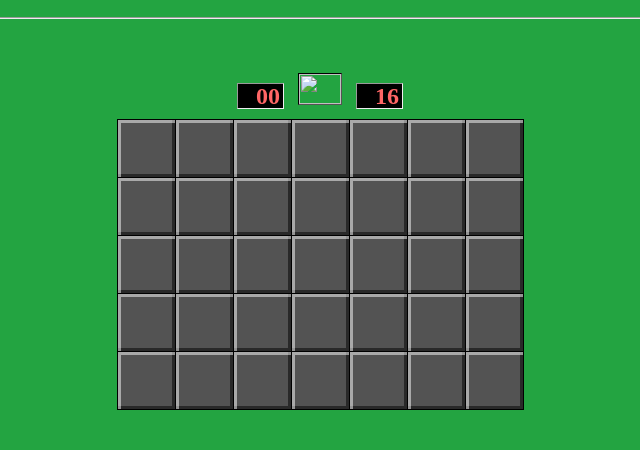
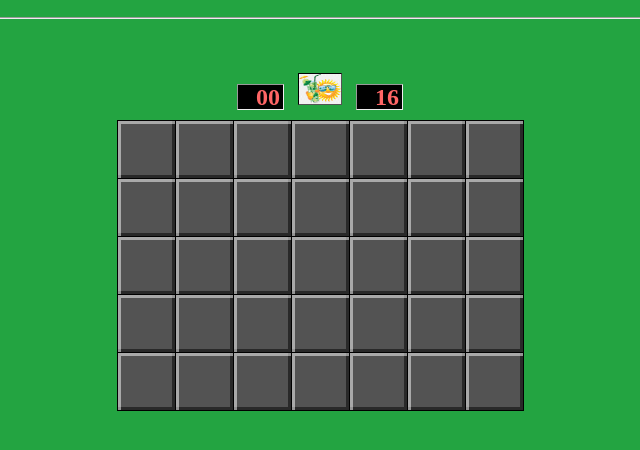
Before and after one commit to LucianoMallo/MineSweeperJS, a website: page index.html in a window 1280 px wide. Shown: the part 50-500 px from the top of the page, without its empty margins (320-960 px from the left). Drawn offline with Linux system fonts and the light colour scheme; the site is published under a folder, as on GitHub Pages, so addresses that start at the root find nothing.

Commit message:
image fixed

```diff
--- a/index.html
+++ b/index.html
@@ -11,7 +11,7 @@
         <h2>MINESWEEPER!</h2><hr><br><br>
 
         <div id="Timer_Screen" class="Timer_Screen" data-testid="Timer_Screen"></div>
-        <div id="Emoji" class="Emoji" data-testid="Emoji" ><img onclick="restartGame()" src="/images/emoji.png"></div>
+        <div id="Emoji" class="Emoji" data-testid="Emoji" ><img onclick="restartGame()" src="images/emoji.png"></div>
         <div id="Mines_Screen" class="Mines_Screen" data-testid="Mines_Screen"></div>
 
       <div id="board" onclick="startTimer()"></div>
```
